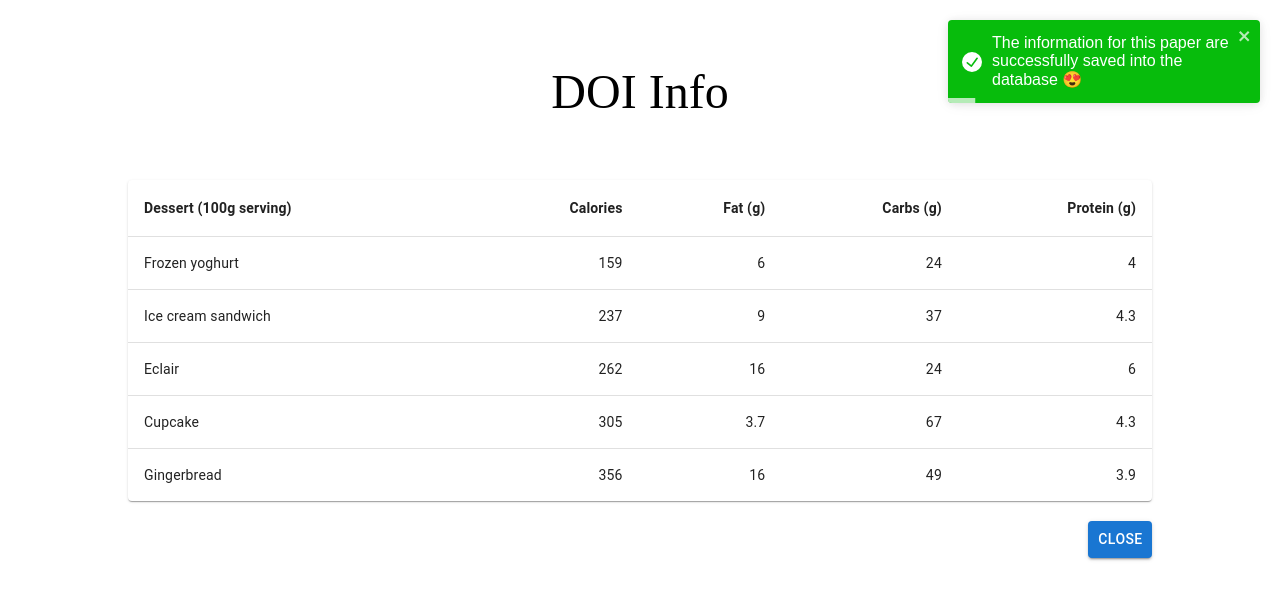
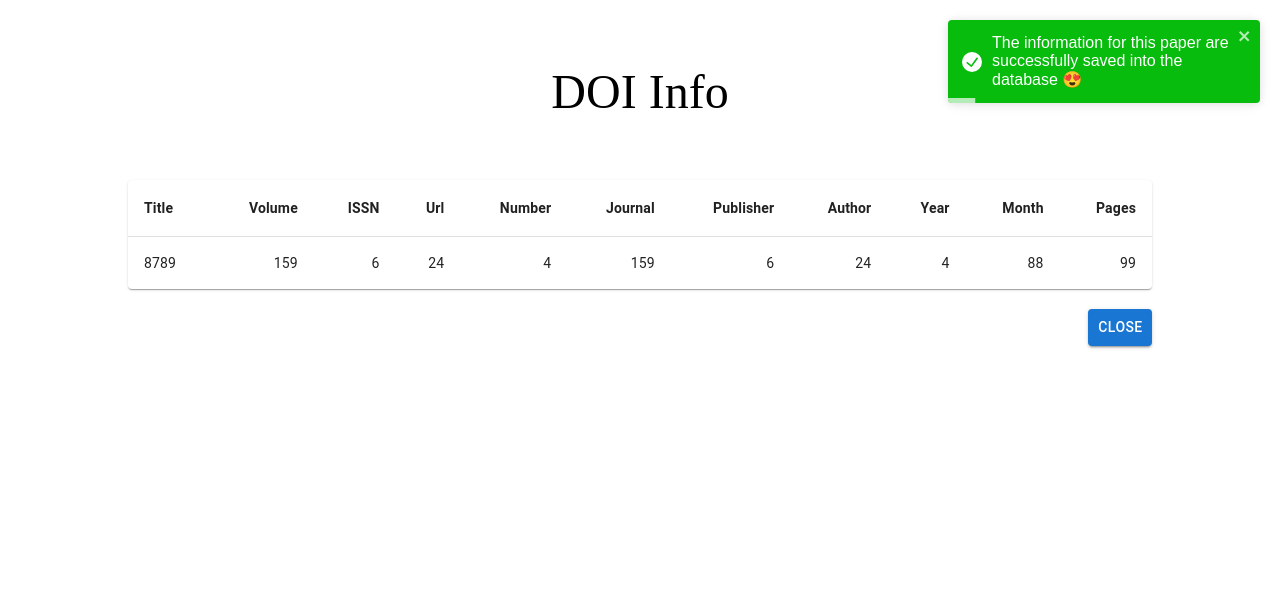
Before and after one commit to moliveri1618/KPIs_form_frontend, a React (Create React App) app: page /KPIs_form_frontend/success in a window 1280 px wide. Shown: the top 600 px of the page. Built offline with nearby package versions, Linux system fonts and the light colour scheme.

Commit message:
change tablre

```diff
--- a/src/Components/FormSuccess.jsx
+++ b/src/Components/FormSuccess.jsx
@@ -16,21 +16,27 @@ import TableRow from '@mui/material/TableRow';
 import Paper from '@mui/material/Paper';
 
 function createData(
-  name,
-  calories,
-  fat,
-  carbs,
-  protein,
+  title,
+  volume,
+  ISSN,
+  url,
+  number,
+  journal,
+  publisher,
+  author,
+  year,
+  month,
+  pages
 ) {
-  return { name, calories, fat, carbs, protein };
+  return { title, volume, ISSN, url, number,journal, publisher, author, year, month, pages };
 }
 
 const rows = [
-  createData('Frozen yoghurt', 159, 6.0, 24, 4.0),
-  createData('Ice cream sandwich', 237, 9.0, 37, 4.3),
-  createData('Eclair', 262, 16.0, 24, 6.0),
-  createData('Cupcake', 305, 3.7, 67, 4.3),
-  createData('Gingerbread', 356, 16.0, 49, 3.9),
+  createData(8789, 159, 6.0, 24, 4.0, 159, 6.0, 24, 4.0, 88, 99),
+  // createData('Ice cream sandwich', 237, 9.0, 37, 4.3),
+  // createData('Eclair', 262, 16.0, 24, 6.0),
+  // createData('Cupcake', 305, 3.7, 67, 4.3),
+  // createData('Gingerbread', 356, 16.0, 49, 3.9),
 ];
 
 
@@ -89,11 +95,17 @@ export default function FormFail() {
           <Table sx={{ minWidth: 650 }} aria-label="simple table">
             <TableHead>
               <TableRow>
-                <TableCell sx={{ fontWeight: 'bold' }}>Dessert (100g serving)</TableCell>
-                <TableCell sx={{ fontWeight: 'bold' }} align="right">Calories</TableCell>
-                <TableCell sx={{ fontWeight: 'bold' }} align="right">Fat&nbsp;(g)</TableCell>
-                <TableCell sx={{ fontWeight: 'bold' }} align="right">Carbs&nbsp;(g)</TableCell>
-                <TableCell sx={{ fontWeight: 'bold' }} align="right">Protein&nbsp;(g)</TableCell>
+                <TableCell sx={{ fontWeight: 'bold' }} >Title </TableCell>
+                <TableCell sx={{ fontWeight: 'bold' }} align="right">Volume</TableCell>
+                <TableCell sx={{ fontWeight: 'bold' }} align="right">ISSN</TableCell>
+                <TableCell sx={{ fontWeight: 'bold' }} align="right">Url</TableCell>
+                <TableCell sx={{ fontWeight: 'bold' }} align="right">Number</TableCell>
+                <TableCell sx={{ fontWeight: 'bold' }} align="right">Journal</TableCell>
+                <TableCell sx={{ fontWeight: 'bold' }} align="right">Publisher</TableCell>
+                <TableCell sx={{ fontWeight: 'bold' }} align="right">Author</TableCell>
+                <TableCell sx={{ fontWeight: 'bold' }} align="right">Year</TableCell>
+                <TableCell sx={{ fontWeight: 'bold' }} align="right">Month</TableCell>
+                <TableCell sx={{ fontWeight: 'bold' }} align="right">Pages</TableCell>
               </TableRow>
             </TableHead>
             <TableBody>
@@ -103,12 +115,18 @@ export default function FormFail() {
                 sx={{ '&:last-child td, &:last-child th': { border: 0 } }}
               >
                 <TableCell component="th" scope="row">
-                  {row.name}
+                  {row.title}
                 </TableCell>
-                <TableCell align="right">{row.calories}</TableCell>
-                <TableCell align="right">{row.fat}</TableCell>
-                <TableCell align="right">{row.carbs}</TableCell>
-                <TableCell align="right">{row.protein}</TableCell>
+                <TableCell align="right">{row.volume}</TableCell>
+                <TableCell align="right">{row.ISSN}</TableCell>
+                <TableCell align="right">{row.url}</TableCell>
+                <TableCell align="right">{row.number}</TableCell>
+                <TableCell align="right">{row.journal}</TableCell>
+                <TableCell align="right">{row.publisher}</TableCell>
+                <TableCell align="right">{row.author}</TableCell>
+                <TableCell align="right">{row.year}</TableCell>
+                <TableCell align="right">{row.month}</TableCell>
+                <TableCell align="right">{row.pages}</TableCell>
               </TableRow>
               ))}
             </TableBody>
```
